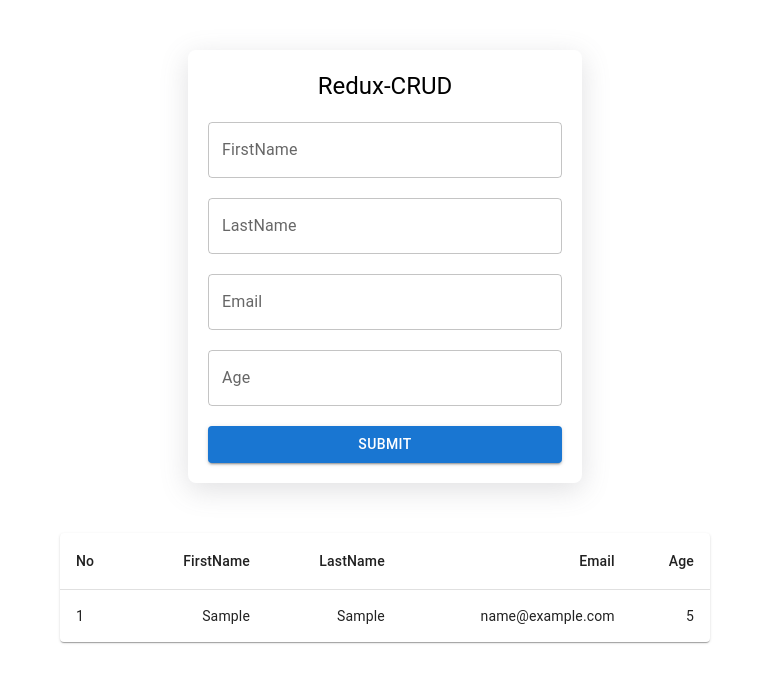
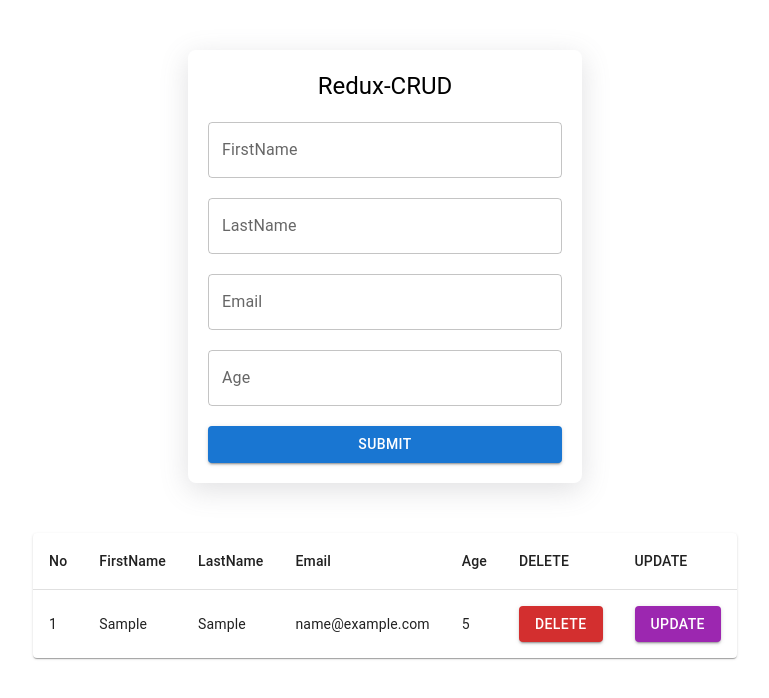
Before and after one commit to SagathiyaJaydeep/react-redux, a React (Create React App) app: page / in a window 1280 px wide. Both pictures are taken after typing "Sample", "Sample", "name@example.com", "5" into the empty fields and a click on the button "SUBMIT". Shown: the top 698 px of the page, without its empty margins (255-1024 px from the left). Built offline with nearby package versions, Linux system fonts and the light colour scheme.

Commit message:
Delete and Update Operation Success..

```diff
--- a/src/redux-crud/CrudUI.jsx
+++ b/src/redux-crud/CrudUI.jsx
@@ -1,4 +1,4 @@
-import React, { useState } from "react";
+import React from "react";
 import { useDispatch, useSelector } from "react-redux";
 import {
   Box,
@@ -13,14 +13,12 @@ import {
   TextField,
   Typography,
 } from "@mui/material";
-import { setInputValue } from "./InsertSlice";
+import { setInputValue, deleteData, updateData } from "./InsertSlice";
 import { Formik, Field, Form } from "formik";
 
 function CrudUI() {
-  const data = useSelector((state) => state.create.value);
   const inputData = useSelector((state) => state.create.inputValue);
   const list = useSelector((state) => state.create.list);
-  console.log(list);
   const dispatch = useDispatch();
 
   const handleSubmit = (values, { resetForm }) => {
@@ -107,10 +105,12 @@ function CrudUI() {
               <TableHead>
                 <TableRow>
                   <TableCell>No</TableCell>
-                  <TableCell align="right">FirstName</TableCell>
-                  <TableCell align="right">LastName</TableCell>
-                  <TableCell align="right">Email</TableCell>
-                  <TableCell align="right">Age</TableCell>
+                  <TableCell>FirstName</TableCell>
+                  <TableCell>LastName</TableCell>
+                  <TableCell>Email</TableCell>
+                  <TableCell>Age</TableCell>
+                  <TableCell>DELETE</TableCell>
+                  <TableCell>UPDATE</TableCell>
                 </TableRow>
               </TableHead>
               <TableBody>
@@ -122,10 +122,28 @@ function CrudUI() {
                     <TableCell component="th" scope="row">
                       {i + 1}
                     </TableCell>
-                    <TableCell align="right">{el.firstname}</TableCell>
-                    <TableCell align="right">{el.lastname}</TableCell>
-                    <TableCell align="right">{el.email}</TableCell>
-                    <TableCell align="right">{el.age}</TableCell>
+                    <TableCell>{el.firstname}</TableCell>
+                    <TableCell>{el.lastname}</TableCell>
+                    <TableCell>{el.email}</TableCell>
+                    <TableCell>{el.age}</TableCell>
+                    <TableCell>
+                      <Button
+                        variant="contained"
+                        color="error"
+                        onClick={() => dispatch(deleteData(i))}
+                      >
+                        Delete
+                      </Button>
+                    </TableCell>
+                    <TableCell>
+                      <Button
+                        variant="contained"
+                        color="secondary"
+                        onClick={() => dispatch(updateData({el : el , i:i}))}
+                      >
+                        Update
+                      </Button>
+                    </TableCell>
                   </TableRow>
                 ))}
               </TableBody>
--- a/src/redux-crud/InsertSlice.jsx
+++ b/src/redux-crud/InsertSlice.jsx
@@ -10,15 +10,32 @@ export const InsertSlice = createSlice({
       email: "",
       age: "",
     },
-    list : [],
+    list: [],
+    id: null,
   },
   reducers: {
     setInputValue: (state, action) => {
+      if (state.id !== null) {
+        state.list.splice(state.id, 1, action.payload);
+        state.id = null;
+        state.inputValue.firstname = "";
+        state.inputValue.lastname = "";
+        state.inputValue.email = "";
+        state.inputValue.age = "";
+      } else {
+        state.list.push(action.payload);
+      }
+    },
+    deleteData: (state, action) => {
+      state.list.splice(action.payload, 1);
+    },
+    updateData: (state, action) => {
       console.log(action.payload);
-      state.list.push(action.payload)
+      state.inputValue = action.payload.el;
+      state.id = action.payload.i;
     },
   },
 });
 
-export const {  setInputValue } = InsertSlice.actions;
+export const { setInputValue, deleteData, updateData } = InsertSlice.actions;
 export default InsertSlice.reducer;
```
